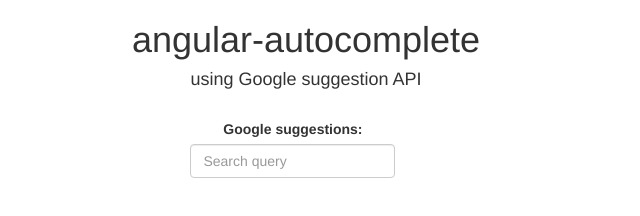
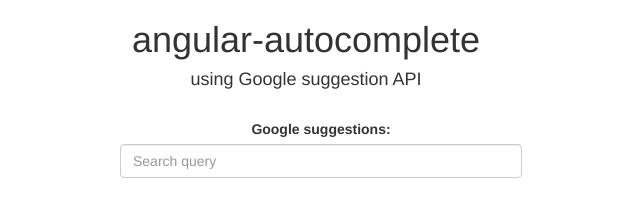
Before and after one commit to jirikrepl/angular-autocomplete, a plain HTML site: page index.html in a window 1280 px wide. Shown: the whole page, without its empty margins (334-974 px from the left). Drawn offline with nearby package versions, Linux system fonts and the light colour scheme.

Commit message:
css center alignment fix

```diff
--- a/autocomplete.js
+++ b/autocomplete.js
@@ -1,4 +1,4 @@
-angular.module('auto', [])
+angular.module('app', [])
     .factory('queryService', function ($http) {
         return {
             async: function (query) {
--- a/index.html
+++ b/index.html
@@ -1,23 +1,21 @@
 <!doctype html>
-<html ng-app="auto">
+<html ng-app="app">
 <head>
     <title>My Angular App</title>
     <link rel="stylesheet" href="https://maxcdn.bootstrapcdn.com/bootstrap/3.3.5/css/bootstrap.min.css">
     <link rel="stylesheet" type="text/css" href="style.css">
 </head>
 <body>
-<div class="row">
-    <div class="col-xs-8 col-xs-offset-2">
-        <div class="text-center">
+<div class="container">
+    <div class="text-center">
         <h1>angular-autocomplete</h1>
-            <h4>using Google suggestion API</h4>
-            <br>
+        <h4>using Google suggestion API</h4>
+        <br>
         <autocomplete></autocomplete>
 
         <script src="//code.jquery.com/jquery-1.11.3.min.js"></script>
         <script src="https://ajax.googleapis.com/ajax/libs/angularjs/1.4.5/angular.min.js"></script>
         <script src="autocomplete.js"></script>
-        </div>
     </div>
 </div>
 </body>
--- a/style.css
+++ b/style.css
@@ -1,5 +1,6 @@
 #auto-wrapper {
     position: relative;
+    float: none;
 }
 
 .suggestion-item {
--- a/template.html
+++ b/template.html
@@ -1,5 +1,5 @@
 <div class="row">
-    <div class="col-xs-4 col-xs-offset-4" id="auto-wrapper">
+    <div class="col-xs-5 center-block" id="auto-wrapper">
         <form>
             <div class="form-group">
                 <label for="query-input">Google suggestions:</label>
```
